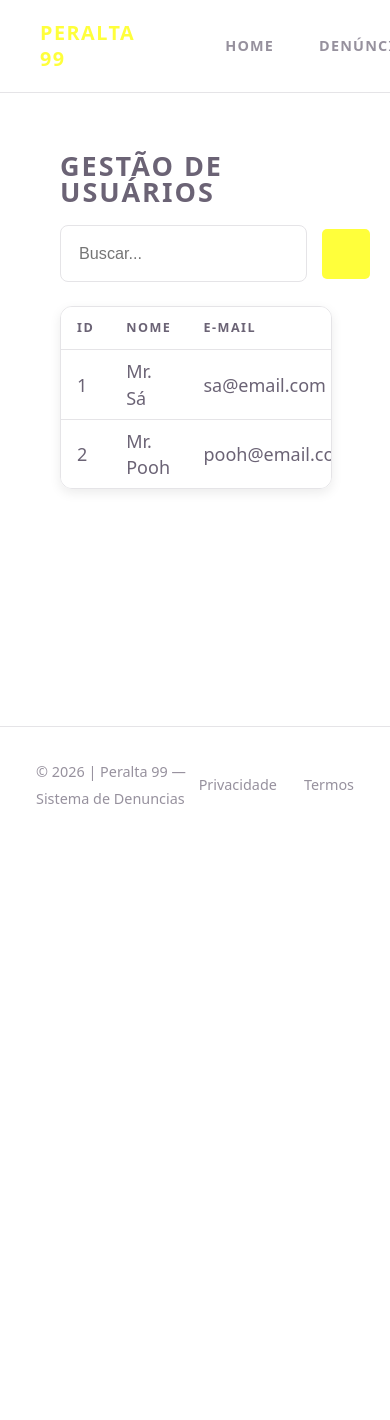
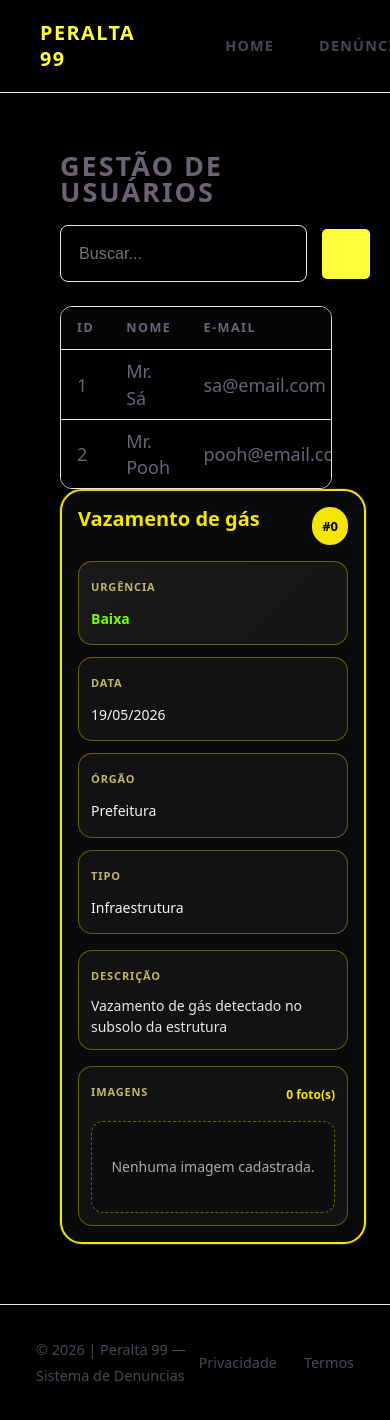
Before and after one commit to ordepgoulart/Peralta, a Vue app in the folder frontend/: page / in a window 390 px wide. Shown: the top 1420 px of the page. Before the commit the page ends 844 px from the top, so only its background shows below. Built offline with nearby package versions, Linux system fonts and the light colour scheme; some icons are missing.

Commit message:
Tentando entender como funciona tudo

```diff
--- /dev/null
+++ b/frontend/src/components/CardDenunciaUsuario.vue
@@ -0,0 +1,341 @@
+<template>
+  <div class="denuncia-card">
+    <div class="card-topo">
+      <h2 class="titulo">{{ titulo }}</h2>
+      <span class="codigo">#{{ codigo }}</span>
+    </div>
+
+    <div class="info-grid">
+      <div class="info-box destaque">
+        <span class="label">Urgência</span>
+        <p :class="['urgencia', urgenciaClasse]">{{ urgenciaTexto }}</p>
+      </div>
+
+      <div class="info-box">
+        <span class="label">Data</span>
+        <p>{{ data }}</p>
+      </div>
+
+      <div class="info-box info-larga">
+        <span class="label">Órgão</span>
+        <p>{{ orgao }}</p>
+      </div>
+
+      <div class="info-box">
+        <span class="label">Tipo</span>
+        <p>{{ tipo }}</p>
+      </div>
+    </div>
+
+    <div class="bloco-texto">
+      <span class="label">Descrição</span>
+      <div class="texto-scroll">
+        {{ texto }}
+      </div>
+    </div>
+
+    <div class="bloco-imagens">
+      <div class="imagens-header">
+        <span class="label">Imagens</span>
+        <span class="contador">{{ imagens.length }} foto(s)</span>
+      </div>
+
+      <div v-if="imagens && imagens.length" class="lista-imagens">
+        <div
+            v-for="(imagem, index) in imagens"
+            :key="index"
+            class="imagem-item"
+        >
+          <img
+              :src="imagem"
+              :alt="`Imagem ${index + 1} da denúncia`"
+          />
+        </div>
+      </div>
+
+      <div v-else class="sem-imagens">
+        Nenhuma imagem cadastrada.
+      </div>
+    </div>
+  </div>
+</template>
+
+<script>
+export default {
+  name: "DenunciaCard",
+  props: {
+    titulo: {
+      type: String,
+      default: "Título da denúncia"
+    },
+    codigo: {
+      type: [String, Number],
+      default: "0000"
+    },
+    urgencia: {
+      type: Number,
+      default: 1
+    },
+    data: {
+      type: String,
+      default: "19/05/2026"
+    },
+    orgao: {
+      type: String,
+      default: "Órgão responsável"
+    },
+    tipo: {
+      type: String,
+      default: "Tipo da denúncia"
+    },
+    texto: {
+      type: String,
+      default: "Descrição da denúncia."
+    },
+    imagens: {
+      type: Array,
+      default: () => []
+    }
+  },
+  computed: {
+    urgenciaTexto() {
+      const niveis = {
+        1: "Baixa",
+        2: "Média",
+        3: "Alta",
+        4: "Crítica"
+      };
+      return niveis[this.urgencia] || "Não informada";
+    },
+    urgenciaClasse() {
+      const classes = {
+        1: "baixa",
+        2: "media",
+        3: "alta",
+        4: "critica"
+      };
+      return classes[this.urgencia] || "";
+    }
+  }
+};
+</script>
+
+<style scoped>
+.denuncia-card {
+  width: 400px;
+  max-width: 100%;
+  background: #0a0a0a;
+  border: 2px solid #f3e600;
+  border-radius: 22px;
+  padding: 20px;
+  color: #f5f5f5;
+  box-shadow: 0 0 0 1px rgba(243, 230, 0, 0.15), 0 12px 30px rgba(0, 0, 0, 0.45);
+  display: flex;
+  flex-direction: column;
+  gap: 16px;
+}
+
+.card-topo {
+  display: flex;
+  justify-content: space-between;
+  align-items: flex-start;
+  gap: 12px;
+}
+
+.titulo {
+  margin: 0;
+  font-size: 22px;
+  font-weight: 700;
+  color: #f3e600;
+  line-height: 1.2;
+}
+
+.codigo {
+  background: #f3e600;
+  color: #000;
+  font-weight: 700;
+  font-size: 13px;
+  padding: 6px 10px;
+  border-radius: 999px;
+  white-space: nowrap;
+}
+
+.info-grid {
+  display: grid;
+  grid-template-columns: 1fr 1fr;
+  gap: 12px;
+}
+
+.info-box {
+  background: #121212;
+  border: 1px solid rgba(243, 230, 0, 0.35);
+  border-radius: 14px;
+  padding: 12px;
+}
+
+.info-larga {
+  grid-column: span 1;
+}
+
+.label {
+  display: block;
+  font-size: 11px;
+  text-transform: uppercase;
+  letter-spacing: 0.08em;
+  color: #bdb76b;
+  margin-bottom: 6px;
+  font-weight: 700;
+}
+
+.info-box p,
+.bloco-texto,
+.sem-imagens,
+.contador {
+  margin: 0;
+  font-size: 14px;
+}
+
+.destaque {
+  background: linear-gradient(135deg, #1a1a1a 0%, #151515 100%);
+}
+
+.urgencia {
+  font-weight: 700;
+}
+
+.urgencia.baixa {
+  color: #7CFC00;
+}
+
+.urgencia.media {
+  color: #ffd54f;
+}
+
+.urgencia.alta {
+  color: #ff9800;
+}
+
+.urgencia.critica {
+  color: #ff5252;
+}
+
+.bloco-texto {
+  background: #121212;
+  border: 1px solid rgba(243, 230, 0, 0.35);
+  border-radius: 14px;
+  padding: 12px;
+}
+
+.texto-scroll {
+  max-height: 130px;
+  overflow-y: auto;
+  padding-right: 6px;
+  line-height: 1.5;
+  color: #e8e8e8;
+}
+
+.texto-scroll::-webkit-scrollbar {
+  width: 6px;
+}
+
+.texto-scroll::-webkit-scrollbar-thumb {
+  background: #f3e600;
+  border-radius: 10px;
+}
+
+.bloco-imagens {
+  background: #121212;
+  border: 1px solid rgba(243, 230, 0, 0.35);
+  border-radius: 14px;
+  padding: 12px;
+}
+
+.imagens-header {
+  display: flex;
+  justify-content: space-between;
+  align-items: center;
+  margin-bottom: 10px;
+}
+
+.contador {
+  color: #f3e600;
+  font-size: 12px;
+  font-weight: 600;
+}
+
+.lista-imagens {
+  display: flex;
+  gap: 12px;
+  overflow-x: auto;
+  scroll-snap-type: x mandatory;
+  padding-bottom: 6px;
+}
+
+.lista-imagens::-webkit-scrollbar {
+  height: 8px;
+}
+
+.lista-imagens::-webkit-scrollbar-thumb {
+  background: #f3e600;
+  border-radius: 999px;
+}
+
+.lista-imagens::-webkit-scrollbar-track {
+  background: #1c1c1c;
+  border-radius: 999px;
+}
+
+.imagem-item {
+  min-width: 160px;
+  height: 120px;
+  flex-shrink: 0;
+  scroll-snap-align: start;
+  border-radius: 12px;
+  overflow: hidden;
+  border: 1px solid rgba(243, 230, 0, 0.4);
+  background: #000;
+}
+
+.imagem-item img {
+  width: 100%;
+  height: 100%;
+  object-fit: cover;
+  display: block;
+  transition: transform 0.25s ease;
+}
+
+.imagem-item img:hover {
+  transform: scale(1.04);
+}
+
+.sem-imagens {
+  min-height: 90px;
+  display: flex;
+  align-items: center;
+  justify-content: center;
+  border: 1px dashed rgba(243, 230, 0, 0.4);
+  border-radius: 12px;
+  color: #aaa;
+  background: #0d0d0d;
+}
+
+@media (max-width: 480px) {
+  .denuncia-card {
+    width: 100%;
+    padding: 16px;
+  }
+
+  .info-grid {
+    grid-template-columns: 1fr;
+  }
+
+  .titulo {
+    font-size: 20px;
+  }
+
+  .imagem-item {
+    min-width: 140px;
+    height: 110px;
+  }
+}
+</style>
--- a/frontend/src/components/layout/Header.vue
+++ b/frontend/src/components/layout/Header.vue
@@ -1,4 +1,4 @@
-<script setup>
+<script>
     import { ref } from 'vue';
     import { BIconPersonCircle, BIconChevronDown } from 'bootstrap-icons-vue';
 
@@ -8,6 +8,20 @@
     {
         isDropdownOpen.value = !isDropdownOpen.value;
     };
+
+    export default {
+      components: {
+        BIconPersonCircle, BIconChevronDown
+      },
+      data()
+      {
+        return { token : null };
+      },
+      methods: {
+
+      },
+
+    }
 </script>
 
 <template>
--- a/frontend/src/main.js
+++ b/frontend/src/main.js
@@ -1,5 +1,7 @@
 import { createApp } from 'vue'
 import './style.css'
 import App from './App.vue'
+//import {createRouter, createWebHistory } from 'vue-router';
+
 
 createApp(App).mount('#app')
--- a/frontend/src/pages/HelloWorld.vue
+++ b/frontend/src/pages/HelloWorld.vue
@@ -3,6 +3,7 @@
     import Manager from "../components/data/Manager.vue";
     import Header from "../components/layout/Header.vue";
     import Footer from "../components/layout/Footer.vue";
+    import DenunciaCard from "../components/CardDenunciaUsuario.vue";
 
     const myColumns = [
         { key: 'id', label: 'ID' },
@@ -59,6 +60,8 @@
             @delete="onDelete"
             maxWidth="1400"
         />
+      <DenunciaCard titulo="Vazamento de gás" codigo=0 urgencia="1" orgao="Prefeitura" tipo="Infraestrutura"
+                    texto="Vazamento de gás detectado no subsolo da estrutura"/>
     </main>
 
     <Footer />
--- a/frontend/src/style.css
+++ b/frontend/src/style.css
@@ -1,7 +1,7 @@
 :root
 {
   --text: #6b6375;
-  --bg: #ffffff;
+  --bg: #000000;
   --border: #e5e4e7;
   --accent: #ffff3b;
   --sans: system-ui, 'Segoe UI', Roboto, sans-serif;
```
Also changed, not shown: 2 other files (tests, documents, lock files or other folders).
